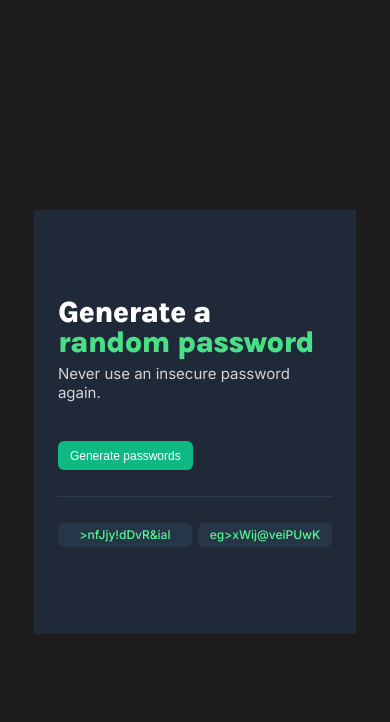
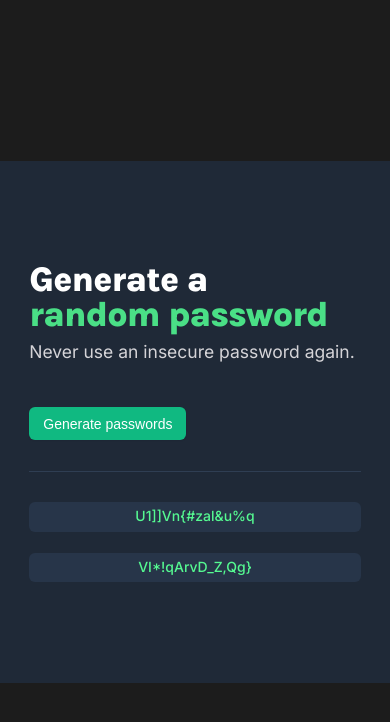
Before and after one commit to maxbush/password_generator, a plain HTML site: page index.html in a window 390 px wide. Both pictures are taken after a click on the button "Generate passwords". Drawn offline with Linux system fonts and the light colour scheme.

Commit message:
Created app.js and changed responsiveness settings

```diff
--- a/css/style.css
+++ b/css/style.css
@@ -58,11 +58,14 @@ button {
 
 .results {
   display: flex;
-  justify-content: space-between;
+  flex-wrap: wrap;
+  gap: 1.5em;
+  /* justify-content: center; */
 }
 
 .password {
-  width: 13.1875em;
+  min-width: 13.1875em;
+  min-height: 2.1em;
   background-color: #273549;
   border-radius: 6px;
   text-align: center;
@@ -71,11 +74,7 @@ button {
   color: #55f991;
 }
 
-.password + .password {
-  margin-left: 1.5em;
-}
-
-@media (max-width: 540px) {
+@media (max-width: 550px) {
   html {
     font-size: 14px;
   }
@@ -88,17 +87,13 @@ button {
     width: 85%;
     margin: auto;
   }
-  .password + .password {
-    margin-left: 1em;
+  .password {
+    width: 100%;
   }
 }
 
-@media (max-width: 400px) {
+/* @media (max-width: 400px) {
   html {
     font-size: 12px;
   }
-
-  .password + .password {
-    margin-left: 0.5em;
-  }
-}
+} */
--- a/index.html
+++ b/index.html
@@ -8,6 +8,7 @@
     <link rel="preconnect" href="https://fonts.googleapis.com">
 <link rel="preconnect" href="https://fonts.gstatic.com" crossorigin>
 <link href="https://fonts.googleapis.com/css2?family=Inter:wght@400;500&family=Karla:wght@800&display=swap" rel="stylesheet">
+<script defer src="js/app.js"></script>
     <title>Password generator</title>
   </head>
   <body>
@@ -15,11 +16,12 @@
       <section class="content">
          <h1>Generate a </br> random password</h1>
          <p>Never use an insecure password again.</p>
-         <button>Generate passwords</button>
+         <button onclick="renderPass()" class="generate-button">Generate passwords</button>
       </section>
       <section class="results">
-        <div class="password">>nfJjy!dDvR&ial</div>
-        <div class="password">eg>xWij@veiPUwK</div>
+        <div class="password first-result">
+</div>
+        <div class="password second-result"></div>
       </section>
     </main>
   </body>
--- /dev/null
+++ b/js/app.js
@@ -0,0 +1,22 @@
+const characters = ["A","B","C","D","E","F","G","H","I","J","K","L","M","N","O","P","Q","R","S","T","U","V","W","X","Y","Z","a","b","c","d","e","f","g","h","i","j","k","l","m","n","o","p","q","r","s","t","u","v","w","x","y","z", "0", "1", "2", "3", "4", "5", "6", "7", "8", "9","~","`","!","@","#","$","%","^","&","*","(",")","_","-","+","=","{","[","}","]",",","|",":",";","<",">",".","?",
+"/"];
+
+const generateButton = document.querySelector('.generate-button');
+console.log(generateButton)
+let firstResult = document.querySelector('.first-result')
+console.log(firstResult)
+const secondResult = document.querySelector('.second-result')
+console.log(secondResult)
+
+const renderPass =() => {
+   firstResult.innerText = generatePass();
+   secondResult.innerText = generatePass();
+}
+
+const generatePass =() => {
+   let result = [];
+   for (let i = 0; i < 15; i++) {
+      result.push(characters[Math.floor(Math.random() * characters.length)])
+   }
+   return result.reduce((previousValue, currentValue) => (previousValue + '' + currentValue));
+}
```
